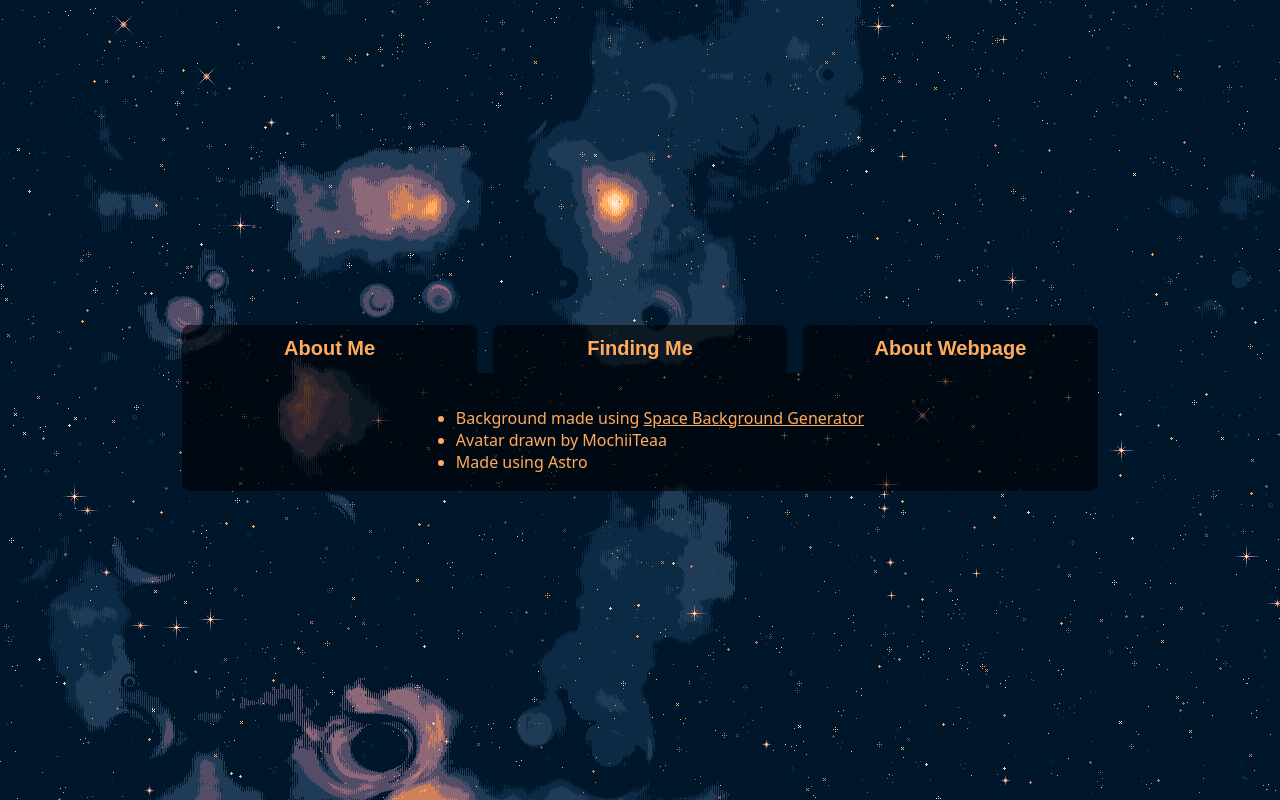
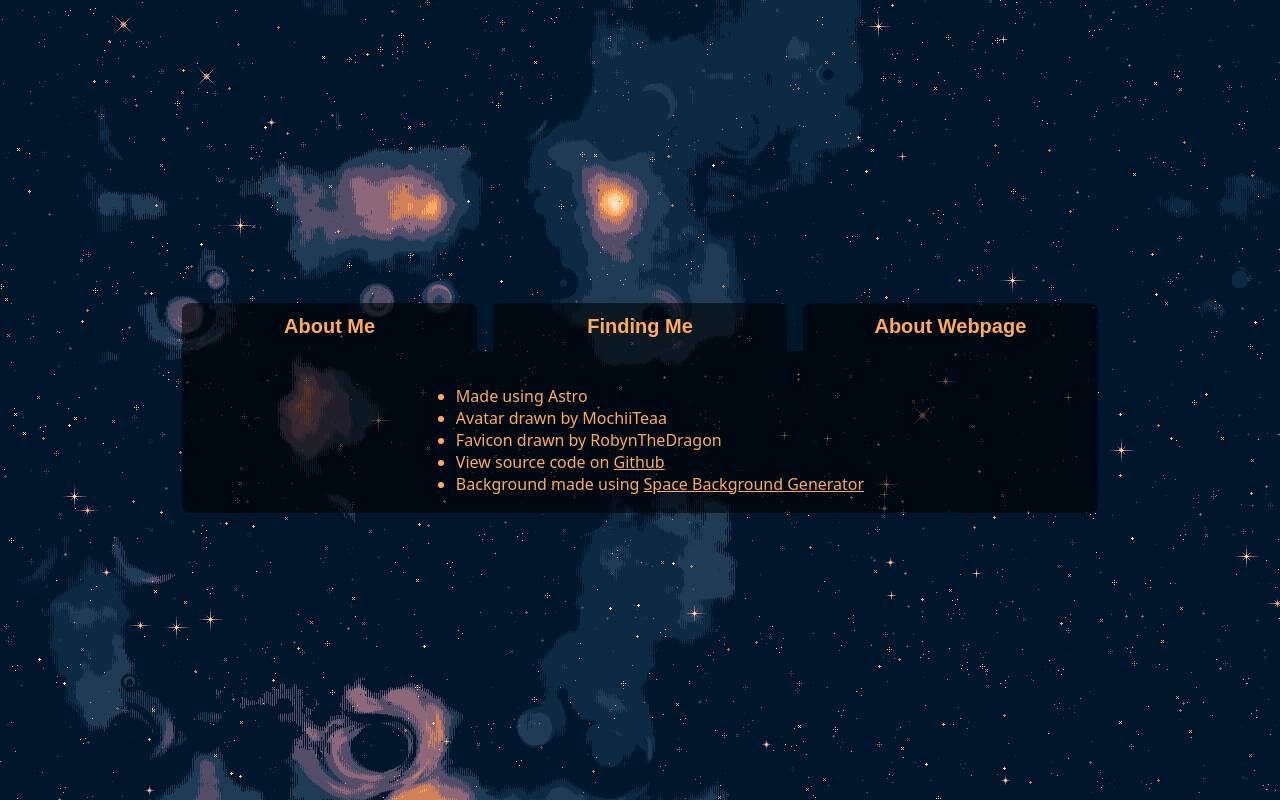
Before and after one commit to Gravydigger/One-Paged-Website, an Astro site: page / in a window 1280 px wide. Both pictures are taken after a click on the button "About Webpage". Built offline with nearby package versions, Linux system fonts and the light colour scheme; Astro itself is replaced by a stand-in of ours.

Commit message:
Added link to source code in "About Webpage" Also added image to README.md Added credit to favicon

```diff
--- a/src/pages/index.astro
+++ b/src/pages/index.astro
@@ -83,14 +83,11 @@ import kofi from "../images/social/kofi.png";
 		<div class="content hidden" id="contentWeb">
 			<div class="text" id="credit">
 				<ul>
-					<li>
-						Background made using <a
-							href="https://deep-fold.itch.io/space-background-generator"
-							>Space Background Generator</a
-						>
-					</li>
+					<li>Made using {Astro.generator}</li>
 					<li>Avatar drawn by MochiiTeaa</li>
-					<li>Made using {Astro.generator}</li>
+					<li>Favicon drawn by RobynTheDragon</li>
+					<li>View source code on <a href="https://github.com/Gravydigger/Gravydigger.github.io">Github</a></li>
+					<li>Background made using <a href="https://deep-fold.itch.io/space-background-generator">Space Background Generator</a></li>
 				</ul>
 			</div>
 		</div>
```
Also changed, not shown: README.md.
